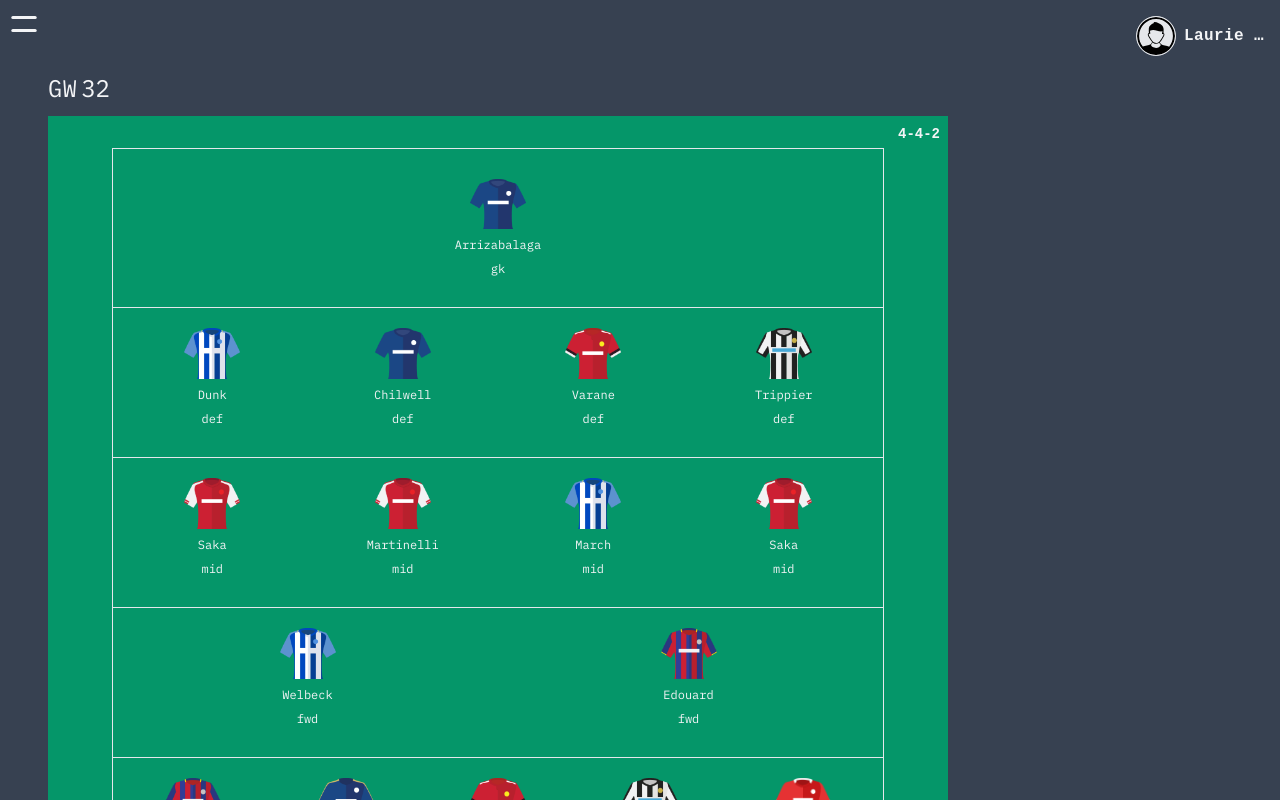
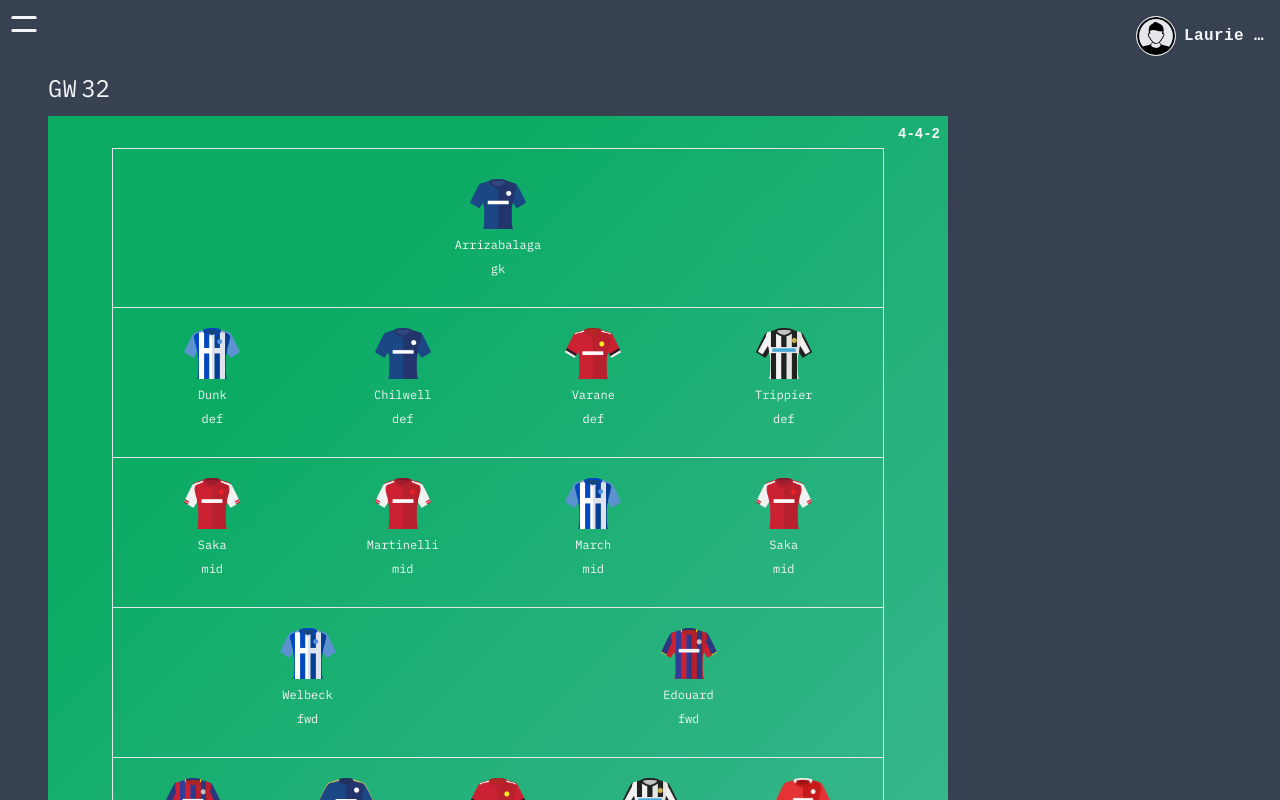
Before and after one commit to lpoulter1/draft-site-design, a React (Vite) app: page / in a window 1280 px wide. Shown: the top 800 px of the page. Built offline with nearby package versions, Linux system fonts and the light colour scheme; a web font is replaced by a local one.

Commit message:
add lush gradient background

```diff
--- a/src/App.css
+++ b/src/App.css
@@ -5,3 +5,8 @@
 .word-space-tighter {
   word-spacing: -0.9ch;
 }
+
+.green-gradient {
+  background-color: #3bb78f;
+  background-image: linear-gradient(315deg, #3bb78f 0%, #0bab64 74%);
+}
--- a/src/TeamPicker.jsx
+++ b/src/TeamPicker.jsx
@@ -44,7 +44,7 @@ function Formation({ legal = true }) {
 export function TeamPicker() {
   return (
     <>
-      <div className="grid relative grid-cols-[1fr] max-w-[900px] max-h-screen min-h-[500px] bg-emerald-600 md:justify-center md:px-16 md:py-8 grid-rows-[repeat(5,100px) sm:grid-rows-[repeat(5,150px)]">
+      <div className="grid green-gradient relative grid-cols-[1fr] max-w-[900px] max-h-screen min-h-[75vh] md:justify-center md:px-16 md:py-8 grid-rows-[repeat(5,100px) sm:grid-rows-[repeat(5,150px)]">
         <div className="absolute right-2 top-2">
           <Formation />
         </div>
```
